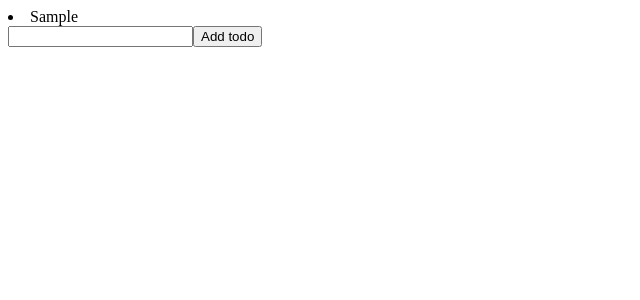
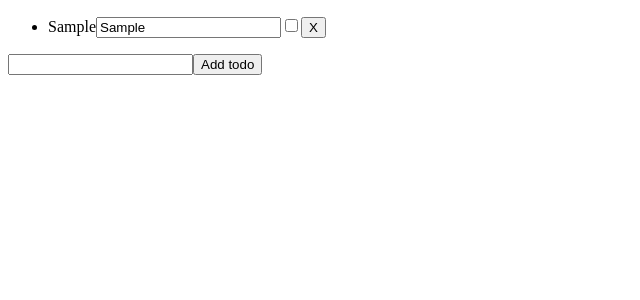
Before and after one commit to tjallen/recoil-playground, a React (Create React App) app: page / in a window 1280 px wide. Both pictures are taken after typing "Sample" into the empty fields and a click on the button "Add todo". Shown: the top 300 px of the page, without its empty margins (0-640 px from the left). Built offline with nearby package versions, Linux system fonts and the light colour scheme.

Commit message:
Add edit, remove, toggle todo

```diff
--- a/src/TodoItem.js
+++ b/src/TodoItem.js
@@ -1,5 +1,47 @@
 import React from "react";
+import { useRecoilState } from "recoil";
+import { todoListState } from "./TodoList";
 
-export const TodoItem = ({ id, value }) => {
-  return <li key={id}>{value}</li>;
+export const TodoItem = ({ item }) => {
+  const [todoList, setTodoList] = useRecoilState(todoListState);
+
+  const { id, value, complete } = item;
+  const index = todoList.findIndex((listItem) => listItem === item);
+
+  const editItem = (e) => {
+    const updatedValue = e.target.value;
+    const updatedList = replaceAtIndex(todoList, index, {
+      ...item,
+      value: updatedValue,
+    });
+    setTodoList(updatedList);
+  };
+
+  const deleteItem = () => {
+    const updatedList = todoList.filter((item) => item.id !== id);
+    setTodoList(updatedList);
+  };
+
+  const toggleComplete = () => {
+    const updatedList = replaceAtIndex(todoList, index, {
+      ...item,
+      complete: !item.complete,
+    });
+    setTodoList(updatedList);
+  };
+
+  return (
+    <li>
+      <span key={id}>{value}</span>
+      <input type="text" value={value} onChange={editItem} />
+      <input type="checkbox" value={complete} onChange={toggleComplete} />
+      <button onClick={deleteItem}>X</button>
+    </li>
+  );
 };
+
+const replaceAtIndex = (arr, index, updated) => [
+  ...arr.slice(0, index),
+  updated,
+  ...arr.slice(index + 1),
+];
--- a/src/TodoList.js
+++ b/src/TodoList.js
@@ -10,9 +10,15 @@ const todoListState = atom({
 
 const TodoList = () => {
   const [list] = useRecoilState(todoListState);
-  const conditionalList = list.length
-    ? list.map((item) => <TodoItem id={item.id} value={item.value} key={item.id} />)
-    : "No todos!";
+  const conditionalList = list.length ? (
+    <ul>
+      {list.map((item) => (
+        <TodoItem item={item} key={item.id} />
+      ))}
+    </ul>
+  ) : (
+    "No todos!"
+  );
   return (
     <div>
       {conditionalList}
```
